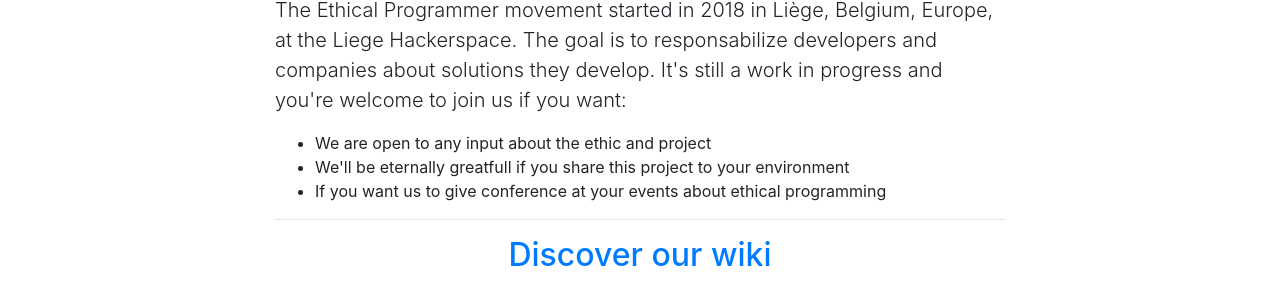
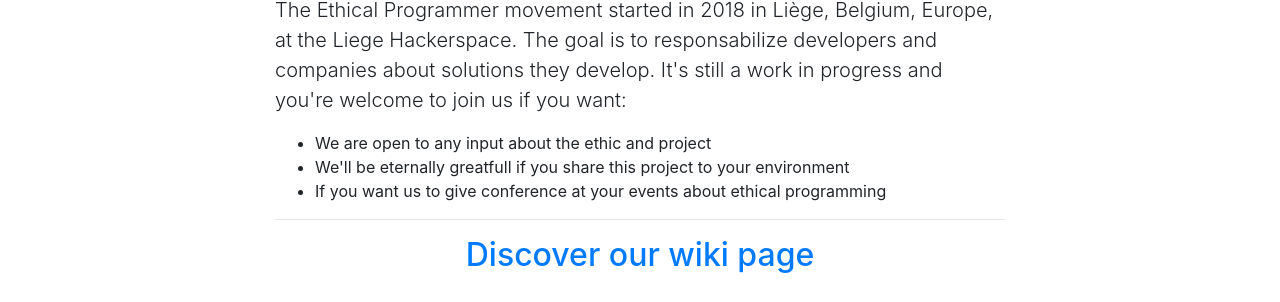
Before and after one commit to LgHS/ethicalprogrammer-website, a website: page index.html in a window 1280 px wide. Shown: the part 498-800 px from the top of the page. Drawn offline with nearby package versions, Linux system fonts and the light colour scheme; a web font is replaced by a local one.

Commit message:
clarification, add page to refer to wiki, the wiki itself is not the ethicalprogrammer wiki.

```diff
--- a/index.html
+++ b/index.html
@@ -70,7 +70,7 @@
               <li>If you want us to give conference at your events about ethical programming</li>
             </ul>
 			<hr />
-            <center><a href="https://wiki.lghs.be/rnd:ethicalprogrammer"><h2>Discover our wiki</h2></a><center>
+            <center><a href="https://wiki.lghs.be/rnd:ethicalprogrammer"><h2>Discover our wiki page</h2></a><center>
           </div>
         </div>
     </section>
```
